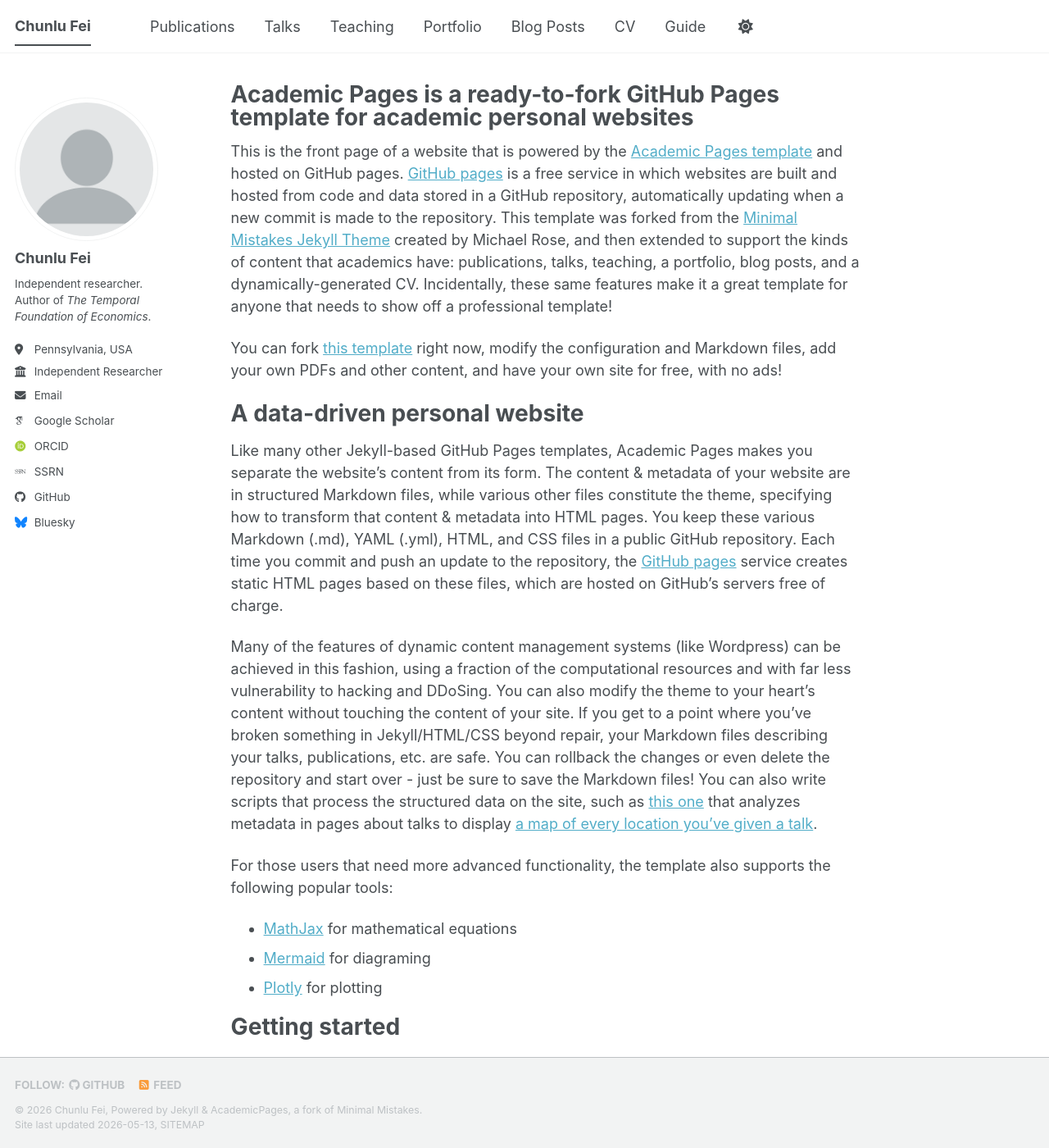
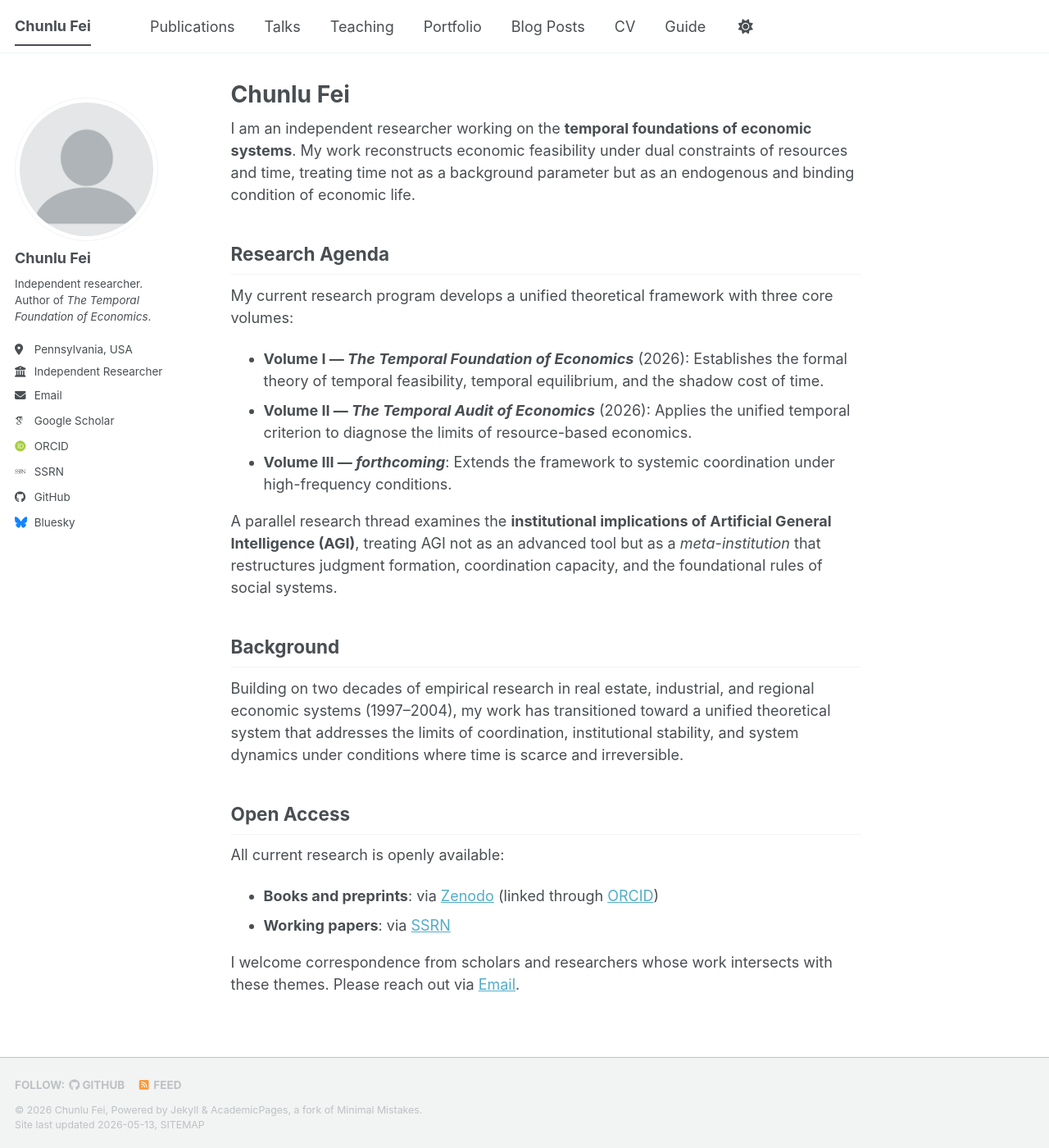
Before and after one commit to chunlufei/chunlufei.github.io, a Jekyll site: the page built from _pages/about.md, in a window 1280 px wide and 1400 px high. Shown: the whole window at 82% size. Built offline with Jekyll 4.4.1, drawn with Linux system fonts in a browser that asks for light colours; some web fonts are replaced; a script bundle is joined from its source files by our own code; library files that are not in the unit come from our copies; some of the changed text lies outside the part shown.

Commit message:
Update about.md

```diff
--- a/_pages/about.md
+++ b/_pages/about.md
@@ -1,56 +1,33 @@
 ---
 permalink: /
-title: "Academic Pages is a ready-to-fork GitHub Pages template for academic personal websites"
+title: "Chunlu Fei"
 author_profile: true
 redirect_from:
   - /about/
   - /about.html
 ---
 
-This is the front page of a website that is powered by the [Academic Pages template](https://github.com/academicpages/academicpages.github.io) and hosted on GitHub pages. [GitHub pages](https://pages.github.com) is a free service in which websites are built and hosted from code and data stored in a GitHub repository, automatically updating when a new commit is made to the repository. This template was forked from the [Minimal Mistakes Jekyll Theme](https://mmistakes.github.io/minimal-mistakes/) created by Michael Rose, and then extended to support the kinds of content that academics have: publications, talks, teaching, a portfolio, blog posts, and a dynamically-generated CV. Incidentally, these same features make it a great template for anyone that needs to show off a professional template!
+I am an independent researcher working on the **temporal foundations of economic systems**. My work reconstructs economic feasibility under dual constraints of resources and time, treating time not as a background parameter but as an endogenous and binding condition of economic life.
 
- You can fork [this template](https://github.com/academicpages/academicpages.github.io) right now, modify the configuration and Markdown files, add your own PDFs and other content, and have your own site for free, with no ads!
+## Research Agenda
 
-A data-driven personal website
-======
-Like many other Jekyll-based GitHub Pages templates, Academic Pages makes you separate the website's content from its form. The content & metadata of your website are in structured Markdown files, while various other files constitute the theme, specifying how to transform that content & metadata into HTML pages. You keep these various Markdown (.md), YAML (.yml), HTML, and CSS files in a public GitHub repository. Each time you commit and push an update to the repository, the [GitHub pages](https://pages.github.com/) service creates static HTML pages based on these files, which are hosted on GitHub's servers free of charge.
+My current research program develops a unified theoretical framework with three core volumes:
 
-Many of the features of dynamic content management systems (like Wordpress) can be achieved in this fashion, using a fraction of the computational resources and with far less vulnerability to hacking and DDoSing. You can also modify the theme to your heart's content without touching the content of your site. If you get to a point where you've broken something in Jekyll/HTML/CSS beyond repair, your Markdown files describing your talks, publications, etc. are safe. You can rollback the changes or even delete the repository and start over - just be sure to save the Markdown files! You can also write scripts that process the structured data on the site, such as [this one](https://github.com/academicpages/academicpages.github.io/blob/master/talkmap.ipynb) that analyzes metadata in pages about talks to display [a map of every location you've given a talk](https://academicpages.github.io/talkmap.html).
+- **Volume I — *The Temporal Foundation of Economics*** (2026): Establishes the formal theory of temporal feasibility, temporal equilibrium, and the shadow cost of time.
+- **Volume II — *The Temporal Audit of Economics*** (2026): Applies the unified temporal criterion to diagnose the limits of resource-based economics.
+- **Volume III — *forthcoming***: Extends the framework to systemic coordination under high-frequency conditions.
 
-For those users that need more advanced functionality, the template also supports the following popular tools:
-- [MathJax](https://www.mathjax.org/) for mathematical equations
-- [Mermaid](https://mermaid.js.org/) for diagraming
-- [Plotly](https://plotly.com/javascript/) for plotting
+A parallel research thread examines the **institutional implications of Artificial General Intelligence (AGI)**, treating AGI not as an advanced tool but as a *meta-institution* that restructures judgment formation, coordination capacity, and the foundational rules of social systems.
 
-Getting started
-======
-1. Register a GitHub account if you don't have one and confirm your e-mail (required!)
-1. Fork [this template](https://github.com/academicpages/academicpages.github.io) by clicking the "Use this template" button in the top right.
-1. Go to the repository's settings (rightmost item in the tabs that start with "Code", should be below "Unwatch"). Rename the repository "[your GitHub username].github.io", which will also be your website's URL.
-1. Set site-wide configuration and create content & metadata (see below -- also see [this set of diffs](https://archive.is/3TPas) showing what files were changed to set up [an example site](https://getorg-testacct.github.io) for a user with the username "getorg-testacct")
-1. Upload any files (like PDFs, .zip files, etc.) to the files/ directory. They will appear at https://[your GitHub username].github.io/files/example.pdf.
-1. Check status by going to the repository settings, in the "GitHub pages" section
+## Background
 
-Site-wide configuration
-------
-The main configuration file for the site is in the base directory in [_config.yml](https://github.com/academicpages/academicpages.github.io/blob/master/_config.yml), which defines the content in the sidebars and other site-wide features. You will need to replace the default variables with ones about yourself and your site's github repository. The configuration file for the top menu is in [_data/navigation.yml](https://github.com/academicpages/academicpages.github.io/blob/master/_data/navigation.yml). For example, if you don't have a portfolio or blog posts, you can remove those items from that navigation.yml file to remove them from the header.
+Building on two decades of empirical research in real estate, industrial, and regional economic systems (1997–2004), my work has transitioned toward a unified theoretical system that addresses the limits of coordination, institutional stability, and system dynamics under conditions where time is scarce and irreversible.
 
-Create content & metadata
-------
-For site content, there is one Markdown file for each type of content, which are stored in directories like _publications, _talks, _posts, _teaching, or _pages. For example, each talk is a Markdown file in the [_talks directory](https://github.com/academicpages/academicpages.github.io/tree/master/_talks). At the top of each Markdown file is structured data in YAML about the talk, which the theme will parse to do lots of cool stuff. The same structured data about a talk is used to generate the list of talks on the [Talks page](https://academicpages.github.io/talks), each [individual page](https://academicpages.github.io/talks/2012-03-01-talk-1) for specific talks, the talks section for the [CV page](https://academicpages.github.io/cv), and the [map of places you've given a talk](https://academicpages.github.io/talkmap.html) (if you run this [python file](https://github.com/academicpages/academicpages.github.io/blob/master/talkmap.py) or [Jupyter notebook](https://github.com/academicpages/academicpages.github.io/blob/master/talkmap.ipynb), which creates the HTML for the map based on the contents of the _talks directory).
+## Open Access
 
-**Markdown generator**
+All current research is openly available:
 
-The repository includes [a set of Jupyter notebooks](https://github.com/academicpages/academicpages.github.io/tree/master/markdown_generator
-) that converts a CSV containing structured data about talks or presentations into individual Markdown files that will be properly formatted for the Academic Pages template. The sample CSVs in that directory are the ones I used to create my own personal website at stuartgeiger.com. My usual workflow is that I keep a spreadsheet of my publications and talks, then run the code in these notebooks to generate the Markdown files, then commit and push them to the GitHub repository.
+- **Books and preprints**: via [Zenodo](https://zenodo.org) (linked through [ORCID](https://orcid.org/0009-0007-9396-5459))
+- **Working papers**: via [SSRN](https://papers.ssrn.com/sol3/cf_dev/AbsByAuth.cfm?per_id=10081336)
 
-How to edit your site's GitHub repository
-------
-Many people use a git client to create files on their local computer and then push them to GitHub's servers. If you are not familiar with git, you can directly edit these configuration and Markdown files directly in the github.com interface. Navigate to a file (like [this one](https://github.com/academicpages/academicpages.github.io/blob/master/_talks/2012-03-01-talk-1.md) and click the pencil icon in the top right of the content preview (to the right of the "Raw | Blame | History" buttons). You can delete a file by clicking the trashcan icon to the right of the pencil icon. You can also create new files or upload files by navigating to a directory and clicking the "Create new file" or "Upload files" buttons.
-
-Example: editing a Markdown file for a talk
-![Editing a Markdown file for a talk](/images/editing-talk.png)
-
-For more info
-------
-More info about configuring Academic Pages can be found in [the guide](https://academicpages.github.io/markdown/), the [growing wiki](https://github.com/academicpages/academicpages.github.io/wiki), and you can always [ask a question on GitHub](https://github.com/academicpages/academicpages.github.io/discussions). The [guides for the Minimal Mistakes theme](https://mmistakes.github.io/minimal-mistakes/docs/configuration/) (which this theme was forked from) might also be helpful.
+I welcome correspondence from scholars and researchers whose work intersects with these themes. Please reach out via [Email](mailto:feichunlu@gmail.com).
```
